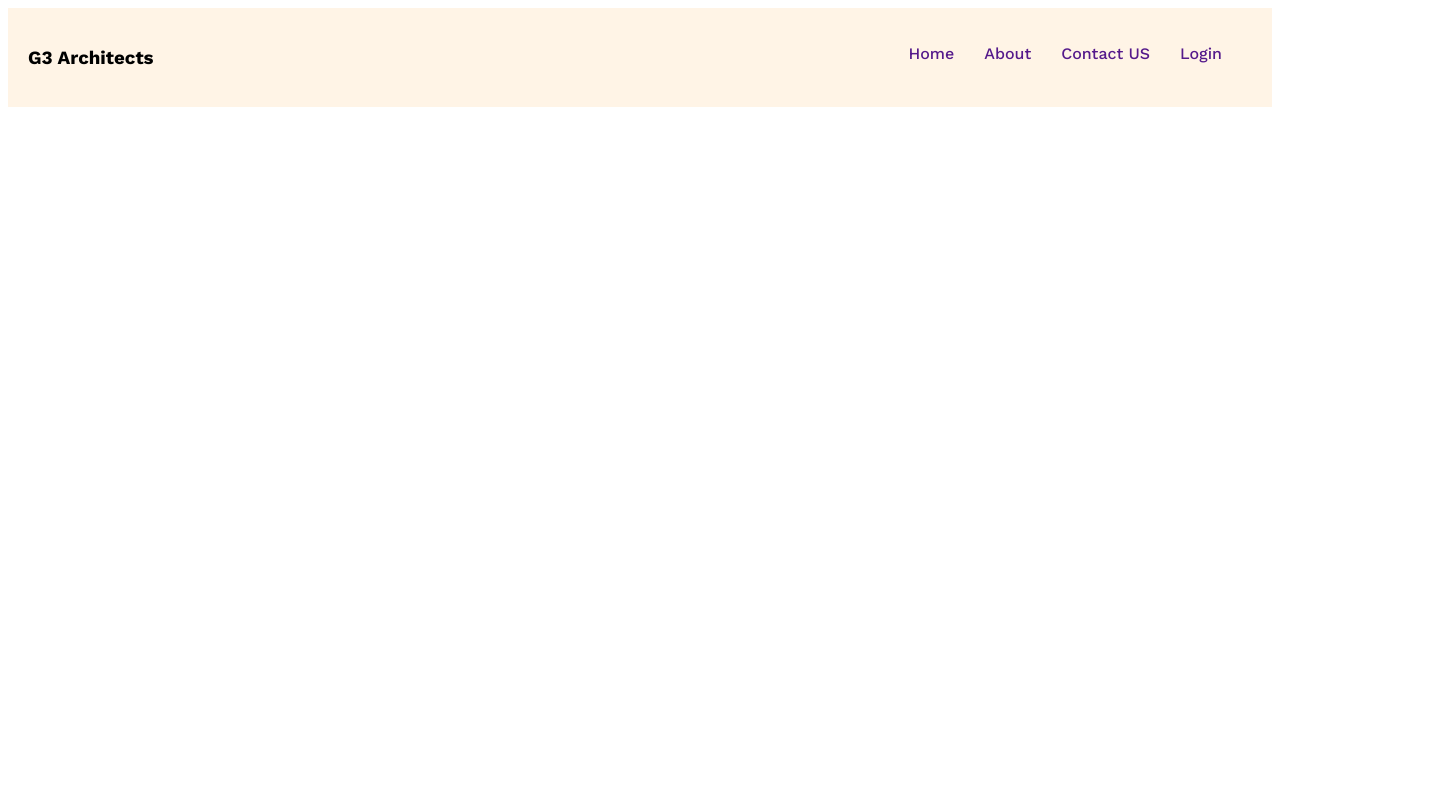
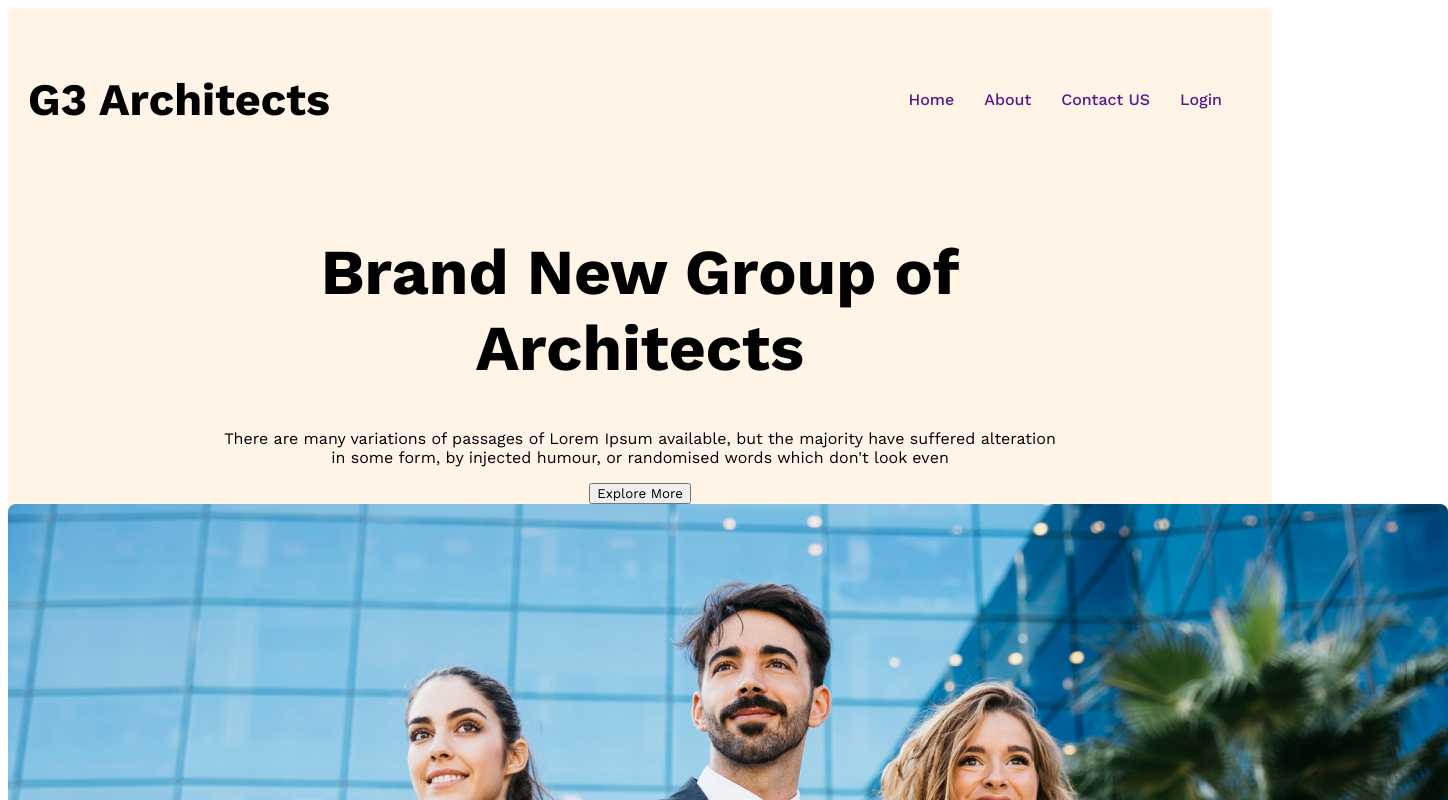
Before and after one commit to Mahabub2030/G3-projicet-2024, a plain HTML site: page index.html in a window 1280 px wide. Shown: the top 800 px of the page, 1448 px wide, since content can reach past the window. Drawn offline with nearby package versions, Linux system fonts and the light colour scheme.

Commit message:
banner section almost done

```diff
--- a/index.html
+++ b/index.html
@@ -23,12 +23,20 @@
                                 <li class="nav_item"><a href="" class="nav_link">Login</a></li>
 
                         </ul>
-
                 </nav>
                 <!-- banner section start here -->
-                 <div class="banner">
-
-                 </div>
+                <div class="banner">
+                        <div class="banner-content">
+                                <h1 class="banner-title">Brand New
+                                        Group of Architects
+                                </h1>
+                                <p class="banner-discrition">There are many variations of passages of Lorem Ipsum
+                                        available, but the majority have suffered alteration in some form, by injected
+                                        humour, or randomised words which don't look even</p>
+                                <button class="btn-primary">Explore More</button>
+                        </div>
+                        <img src="./images/banner.png" alt="">
+                </div>
 
                 <!-- banner section ends here -->
 
--- a/style.css
+++ b/style.css
@@ -22,6 +22,11 @@
 .nav_bar{
         justify-content: space-between;
         padding: 20px;
+        align-items: center;
+}
+.brand{
+        font-size: 45px;
+        font-weight: 700;
 }
 
 .nav_item {
@@ -34,6 +39,18 @@
         max-width: 1440px;
         margin: 0 auto;
 }
+.banner-content{
+        max-width: 850px;
+        margin: 0 auto;
+        text-align: center;
+
+}
+.banner-title{
+        font-weight: 700;
+        font-size: 4rem;
+}
+
+/* banner styling end here */
 
 
 /* responsive start here */
```
